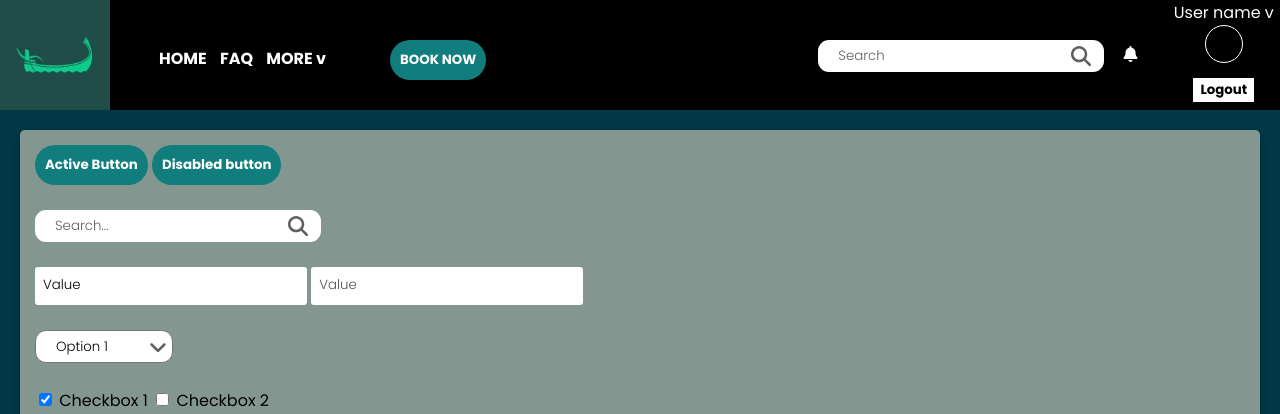
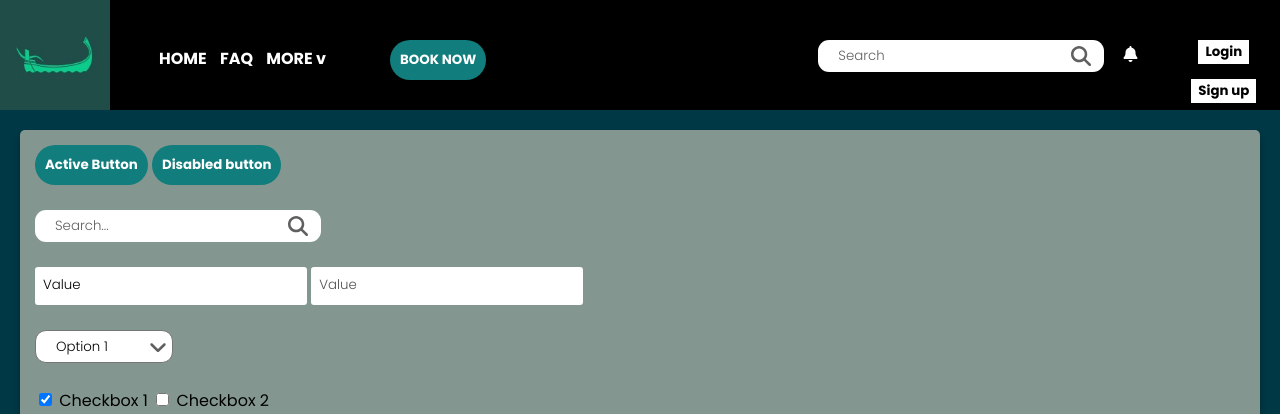
Before and after one commit to Seniru/boat-safari-trip-management, a PHP site: page /components.php in a window 1280 px wide. Shown: the top 414 px of the page. Run offline with PHP 8.4, Linux system fonts and the light colour scheme; some libraries are stand-ins or nearby versions.

Commit message:
Add logout functionality

```diff
--- a/src/views/header.php
+++ b/src/views/header.php
@@ -1,3 +1,5 @@
+<?php require_once("auth.php"); ?>
+
 <header>
 	<div id="header-logo">
 		<img src="../images/logo.jpeg" alt="logo" width="110px" height="110px">
@@ -17,8 +19,18 @@
 		<i class="fa-solid fa-bell" style="color: white; margin-left: 15px;"></i>
 	</div>
 	<div id="header-user-profile">
-		User name v <br>
-		<img src="../images/user-solid.svg" class="profile-image">
-		<button class="special">Logout</button>
+		<?php
+			if ($loggedin) {
+				echo "$username v <br>
+				<img src='../images/user-solid.svg' class='profile-image'>
+				<a href='logout.php'><button class='special'>Logout</button></a>";
+			} else {
+				echo "
+					<br>
+					<a href='login.php'><button class='special'>Login</button></a>
+					<a href='signup.php'><button class='special'>Sign up</button></a>
+				";
+			}
+ 		?>
 	</div>
 </header>
--- a/styles/components.css
+++ b/styles/components.css
@@ -85,7 +85,7 @@ header > #header-user-profile {
 
 }
 
-header > #header-user-profile > button{
+header > #header-user-profile > a > button{
 	color: #000000;
 	background-color: #FFFFFF;
 	border-radius: 0;
@@ -158,6 +158,7 @@ button, input[type=submit] {
     font-weight: 700;
     font-style: normal;
     color: white;
+	cursor: pointer;
 }
 
 /* button mouse over style */
```
Also changed, not shown: src/logout.php (added, +16 -0 lines).
